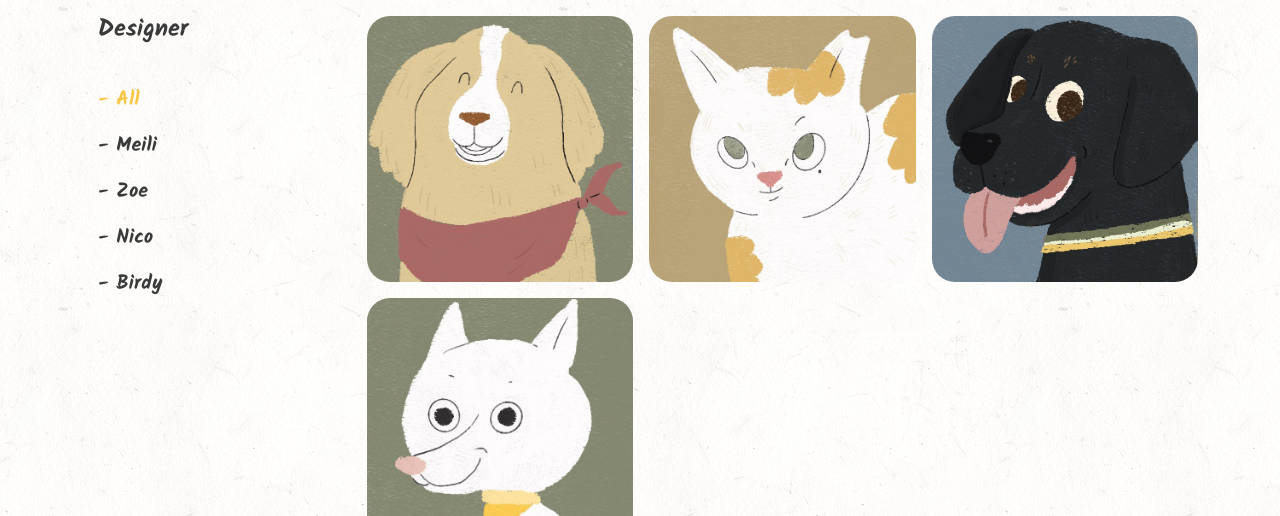
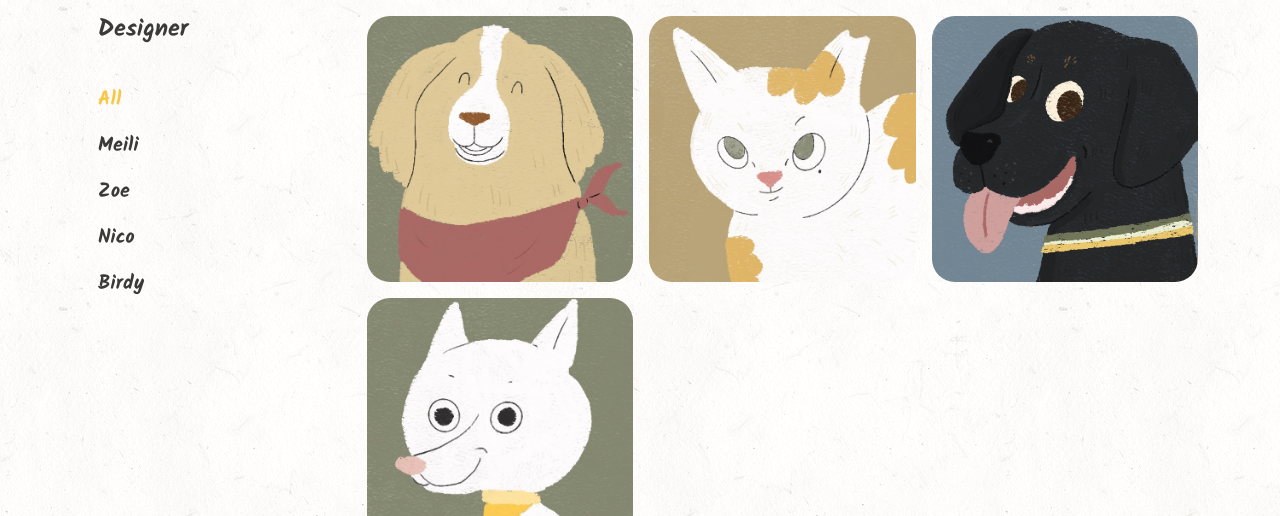
Before and after one commit to kkmintaddict/furry, a website: page design.html in a window 1280 px wide. Shown: the part 284-800 px from the top of the page. Drawn offline with nearby package versions, Linux system fonts and the light colour scheme.

Commit message:
Add files via upload

```diff
--- a/design.html
+++ b/design.html
@@ -81,19 +81,19 @@
                         <h2 class="theme-font-m px-3 text-md-start text-center mb-3">Designer</h2>
                         <ul class="nav theme-font-s flex-row flex-md-column justify-content-center flex-nowrap py-3">
                             <li class="nav-item">
-                            <a class="nav-link link-dark active" aria-current="page" href="#"><span class="designer active">- </span>All</a>
+                            <a class="nav-link link-dark active" aria-current="page" href="#"><span class="d-none d-inline-lg designer active">- </span>All</a>
                             </li>
                             <li class="nav-item">
-                            <a class="nav-link link-dark" href="#"><span class="designer">- </span>Meili</a>
+                            <a class="nav-link link-dark" href="#"><span class="d-none designer">- </span>Meili</a>
                             </li>
                             <li class="nav-item">
-                            <a class="nav-link link-dark" href="#"><span class="designer">- </span>Zoe</a>
+                            <a class="nav-link link-dark" href="#"><span class="d-none designer">- </span>Zoe</a>
                             </li>
                             <li class="nav-item">
-                            <a class="nav-link link-dark" href="#" ><span class="designer">- </span>Nico</a>
+                            <a class="nav-link link-dark" href="#" ><span class="d-none designer">- </span>Nico</a>
                             </li>
                             <li class="nav-item">
-                                <a class="nav-link link-dark" href="#"><span class="designer">- </span>Birdy</a>
+                                <a class="nav-link link-dark" href="#"><span class="d-none designer">- </span>Birdy</a>
                             </li>
                         </ul>
                 </div>
```
